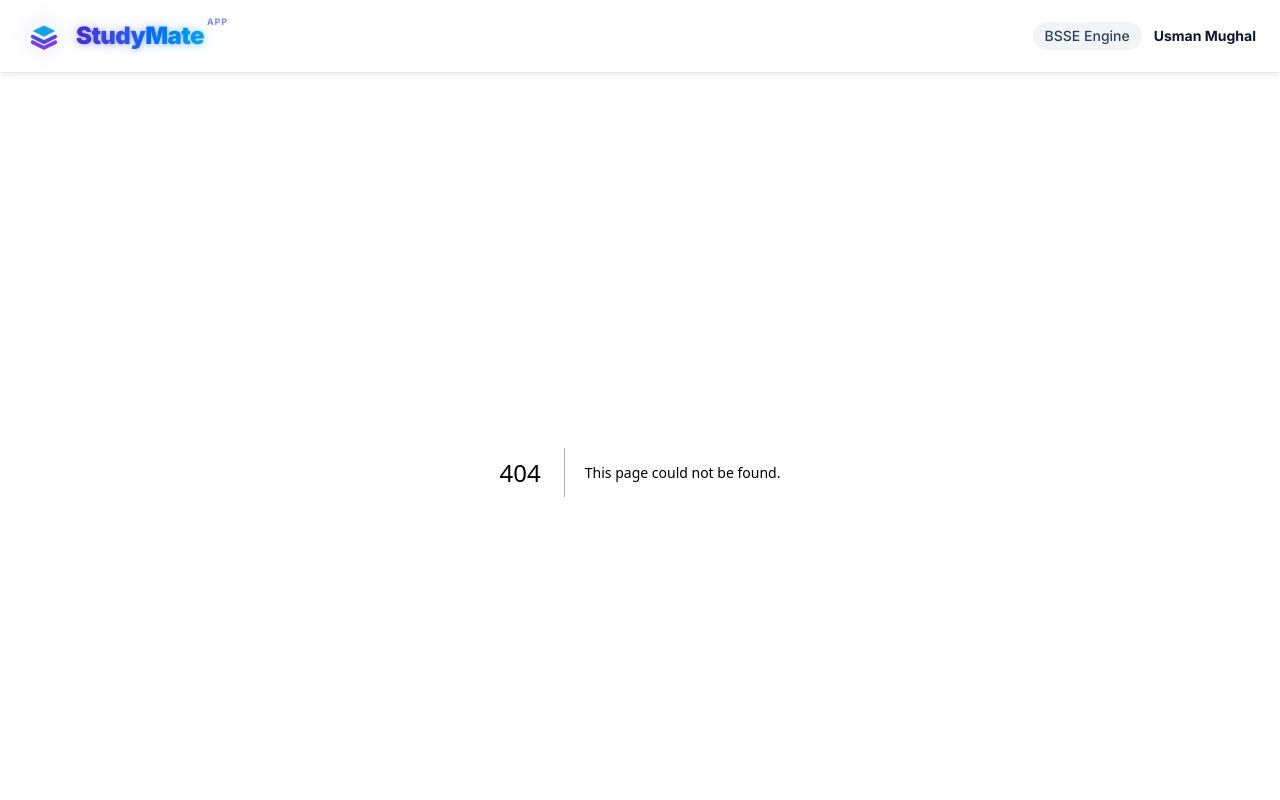
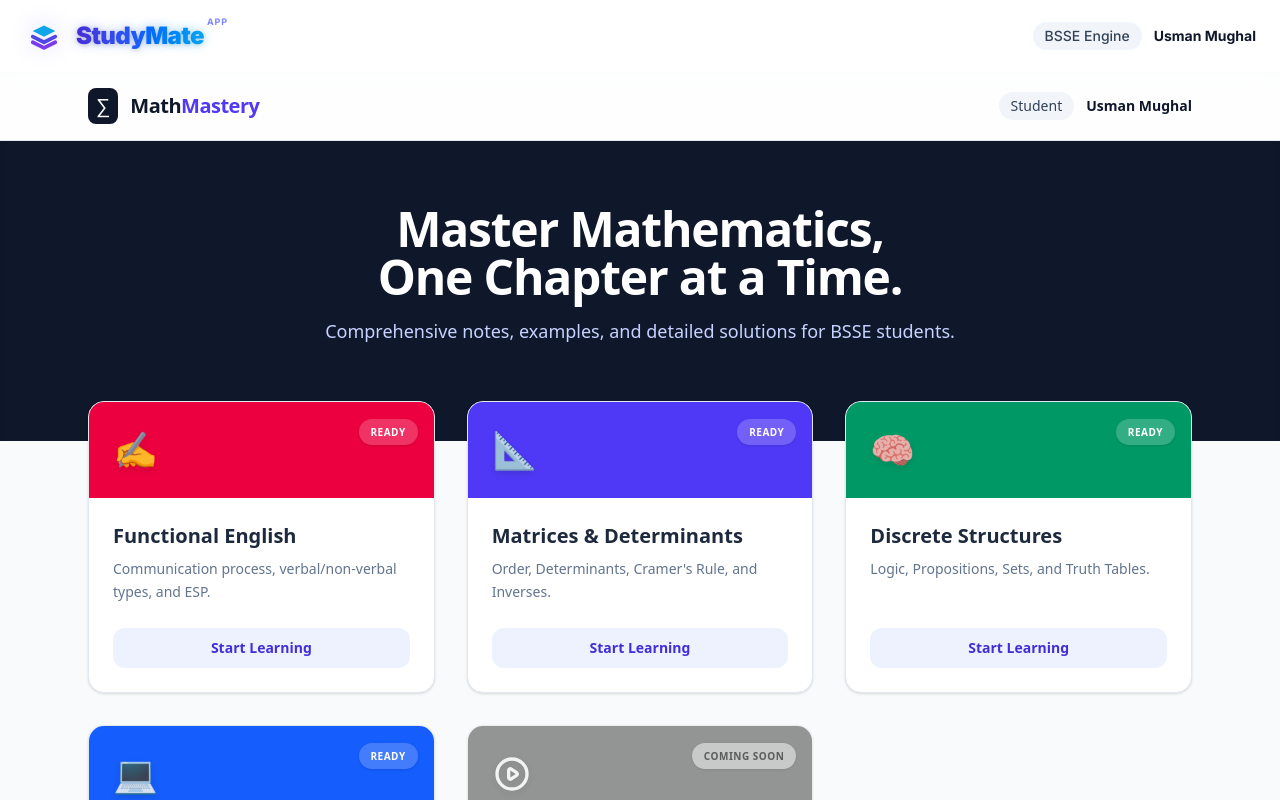
Before and after one commit to webdevusman4/Institute_Bot, a Next.js app: page / in a window 1280 px wide. Before the commit this address had no page. Shown: the top 800 px of the page. Built offline with nearby package versions, Linux system fonts and the light colour scheme.

Commit message:
Rename page.js22 to page.js

```diff
--- /dev/null
+++ b/app/page.js
@@ -0,0 +1,143 @@
+"use client";
+
+import Link from "next/link";
+
+export default function MathDashboard() {
+
+    const chapters = [
+        {
+            title: "Functional English",
+            description: "Communication process, verbal/non-verbal types, and ESP.",
+            icon: "✍️",
+            link: "/preview/english",
+            headerColor: "bg-rose-600",
+            status: "Ready"
+        },
+        {
+            title: "Matrices & Determinants",
+            description: "Order, Determinants, Cramer's Rule, and Inverses.",
+            icon: "📐",
+            link: "/preview", // Update with your actual route if different
+            headerColor: "bg-indigo-600",
+            status: "Ready"
+        },
+        {
+            title: "Discrete Structures",
+            description: "Logic, Propositions, Sets, and Truth Tables.",
+            icon: "🧠",
+            link: "/preview/discrete",
+            headerColor: "bg-emerald-600",
+            status: "Ready"
+        },
+        {
+            title: "Number Systems",
+            description: "Binary, Hex, Decimal conversions and logic.",
+            icon: "💻",
+            link: "/preview/numbers",
+            headerColor: "bg-blue-600",
+            status: "Ready"
+        },
+        {
+            title: "Trigonometry",
+            description: "Identities, Formulas, and Triangles.",
+            icon: "tri",
+            link: "/preview/trigonometry",
+            headerColor: "bg-slate-500",
+            status: "Coming Soon"
+        }
+    ];
+
+    return (
+        <div className="min-h-screen bg-slate-50 font-sans text-slate-900">
+
+            {/* ✨ Glassmorphism Sticky Header */}
+            <header className="sticky top-0 z-50 bg-white/80 backdrop-blur-md border-b border-slate-200">
+                <div className="max-w-6xl mx-auto px-6 py-4 flex justify-between items-center">
+                    <div className="flex items-center gap-3">
+                        <span className="bg-slate-900 text-white p-2 rounded-lg text-xl leading-none">∑</span>
+                        <h1 className="text-xl font-extrabold tracking-tight text-slate-900">
+                            Math<span className="text-indigo-600">Mastery</span>
+                        </h1>
+                    </div>
+                    <div className="text-sm font-medium text-slate-500 hidden md:flex items-center gap-3">
+                        <span className="bg-slate-100 px-3 py-1 rounded-full text-slate-700">Student</span>
+                        <span className="text-slate-900 font-bold">Usman Mughal</span>
+                    </div>
+                </div>
+            </header>
+
+            {/* Hero Section */}
+            <div className="bg-slate-900 text-white py-16 px-6 shadow-inner">
+                <div className="max-w-4xl mx-auto text-center">
+                    <h2 className="text-4xl md:text-5xl font-extrabold mb-4 tracking-tight">
+                        Master Mathematics, <br /> One Chapter at a Time.
+                    </h2>
+                    <p className="text-indigo-200 text-lg mb-8 max-w-2xl mx-auto">
+                        Comprehensive notes, examples, and detailed solutions for BSSE students.
+                    </p>
+                </div>
+            </div>
+
+            {/* Dashboard Grid */}
+            <main className="max-w-6xl mx-auto px-6 -mt-10 mb-20">
+                <div className="grid grid-cols-1 md:grid-cols-2 lg:grid-cols-3 gap-8">
+                    {chapters.map((chapter, idx) => {
+
+                        const isReady = chapter.status === "Ready";
+
+                        return (
+                            <Link
+                                key={idx}
+                                href={isReady ? chapter.link : "#"}
+                                className={`group relative flex flex-col bg-white rounded-2xl shadow-sm border border-slate-200 overflow-hidden transition-all duration-300
+                  ${isReady ? 'hover:-translate-y-1 hover:shadow-xl hover:border-indigo-200' : 'opacity-75 grayscale cursor-not-allowed'}`}
+                            >
+
+                                {/* ✨ Colored Header Section */}
+                                <div className={`h-24 ${chapter.headerColor} relative flex items-center px-6`}>
+                                    {/* Icon */}
+                                    <div className="text-4xl text-white/90 drop-shadow-md group-hover:scale-110 transition-transform duration-300">
+                                        {chapter.icon === "tri" ? (
+                                            <svg className="w-10 h-10" fill="none" stroke="currentColor" viewBox="0 0 24 24"><path strokeLinecap="round" strokeLinejoin="round" strokeWidth="2" d="M14.752 11.168l-3.197-2.132A1 1 0 0010 9.87v4.263a1 1 0 001.555.832l3.197-2.132a1 1 0 000-1.664z"></path><path strokeLinecap="round" strokeLinejoin="round" strokeWidth="2" d="M21 12a9 9 0 11-18 0 9 9 0 0118 0z"></path></svg>
+                                        ) : (
+                                            chapter.icon
+                                        )}
+                                    </div>
+
+                                    {/* ✨ Badges moved inside the header */}
+                                    <div className="absolute top-4 right-4">
+                                        <span className={`text-[10px] font-bold uppercase tracking-wider px-3 py-1.5 rounded-full shadow-sm
+                      ${isReady ? "bg-white/20 text-white backdrop-blur-sm" : "bg-white/50 text-slate-800"}`}>
+                                            {chapter.status}
+                                        </span>
+                                    </div>
+                                </div>
+
+                                {/* Card Body */}
+                                <div className="p-6 flex flex-col flex-grow">
+                                    <h3 className="text-xl font-bold text-slate-800 mb-2 group-hover:text-indigo-600 transition-colors">
+                                        {chapter.title}
+                                    </h3>
+                                    <p className="text-slate-500 text-sm leading-relaxed flex-grow">
+                                        {chapter.description}
+                                    </p>
+
+                                    {/* ✨ Upgraded Explicit Button */}
+                                    <div className="mt-6">
+                                        <div className={`w-full text-center py-2.5 rounded-xl font-bold text-sm transition-all duration-300
+                      ${isReady
+                                                ? 'bg-indigo-50 text-indigo-700 group-hover:bg-indigo-600 group-hover:text-white'
+                                                : 'bg-slate-100 text-slate-400'}`}>
+                                            {isReady ? "Start Learning" : "Under Construction"}
+                                        </div>
+                                    </div>
+                                </div>
+                            </Link>
+                        );
+                    })}
+                </div>
+            </main>
+
+        </div>
+    );
+}
```
